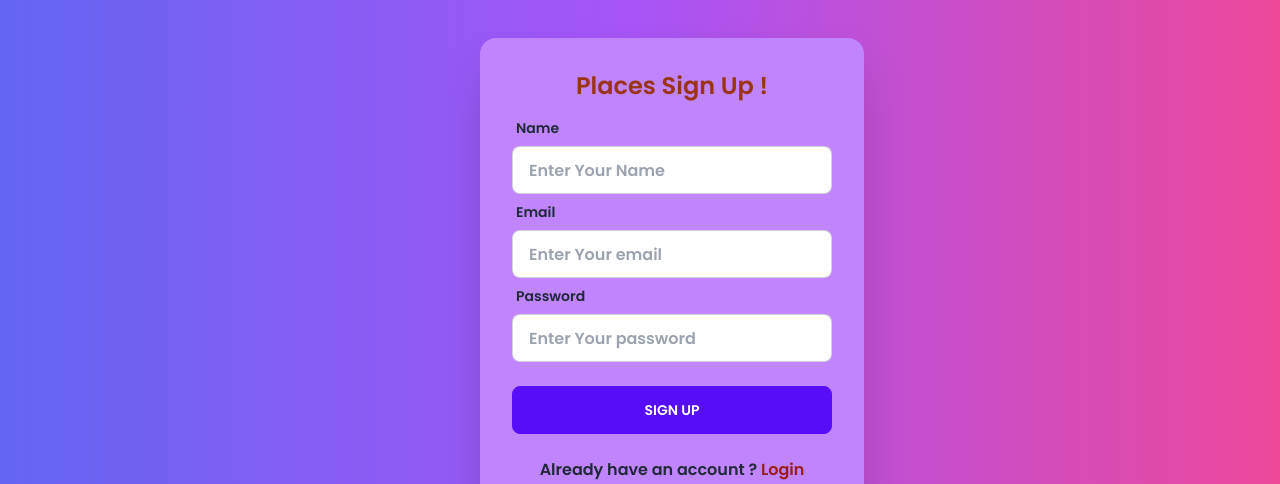
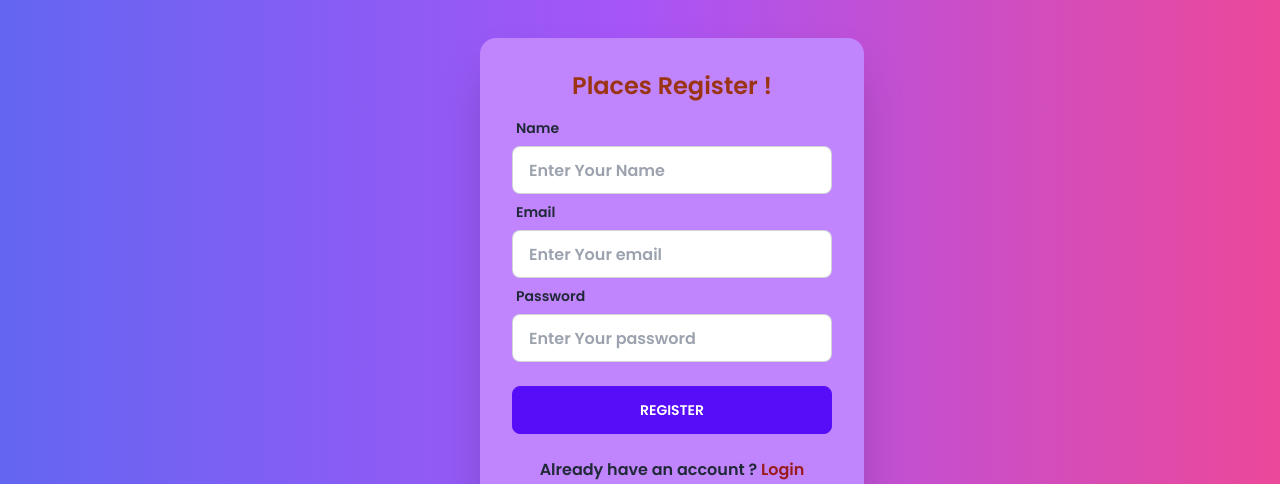
Before and after one commit to sabuj0143/toy-teddy-bear, a React (Vite) app: page /register in a window 1280 px wide. Shown: the part 148-632 px from the top of the page. Built offline with nearby package versions, Linux system fonts and the light colour scheme.

Commit message:
Firebase added env file

```diff
--- a/package.json
+++ b/package.json
@@ -11,6 +11,7 @@
   },
   "dependencies": {
     "daisyui": "^2.51.6",
+    "firebase": "^9.22.0",
     "localforage": "^1.10.0",
     "match-sorter": "^6.3.1",
     "react": "^18.2.0",
--- a/src/components/Register/Register.jsx
+++ b/src/components/Register/Register.jsx
@@ -12,7 +12,7 @@ const Register = () => {
                     </div>
                     <div className="card flex-shrink-0 w-full max-w-sm shadow-2xl bg-purple-400">
                         <div className="card-body">
-                            <h1 className="text-2xl font-bold text-orange-800 text-center">Places Sign Up !</h1>
+                            <h1 className="text-2xl font-bold text-orange-800 text-center">Places Register !</h1>
                             <form>
                                 <div className="form-control">
                                     <label className="label">
@@ -33,7 +33,7 @@ const Register = () => {
                                     <input type="password" name='password' placeholder="Enter Your password" className="input input-bordered" />
                                 </div>
                                 <div className="form-control mt-6">
-                                    <input className="btn btn-primary" type="submit" value="Sign Up" />
+                                    <input className="btn btn-primary" type="submit" value="Register" />
                                 </div>
                             </form>
                             <p className='text-center my-4'>Already have an account ? <Link className='text-red-800 font-semibold' to="/login"> Login</Link></p>
--- /dev/null
+++ b/src/firebase/firebase.config.js
@@ -0,0 +1,21 @@
+// Import the functions you need from the SDKs you need
+import { initializeApp } from "firebase/app";
+// TODO: Add SDKs for Firebase products that you want to use
+// https://firebase.google.com/docs/web/setup#available-libraries
+
+console.log(import.meta.env.VITE_PROJECTID);
+
+// Your web app's Firebase configuration
+const firebaseConfig = {
+  apiKey: import.meta.env.VITE_APIKEY,
+  authDomain: import.meta.env.VITE_AUTHDOMAIN,
+  projectId: import.meta.env.VITE_PROJECTID,
+  storageBucket: import.meta.env.VITE_STORAGEBUCKET,
+  messagingSenderId: import.meta.env.VITE_MESSAGINGSENDERID,
+  appId: import.meta.env.VITE_APPID
+};
+
+// Initialize Firebase
+const app = initializeApp(firebaseConfig);
+
+export default app;
```
Also changed, not shown: 1 other file (tests, documents, lock files or other folders).
